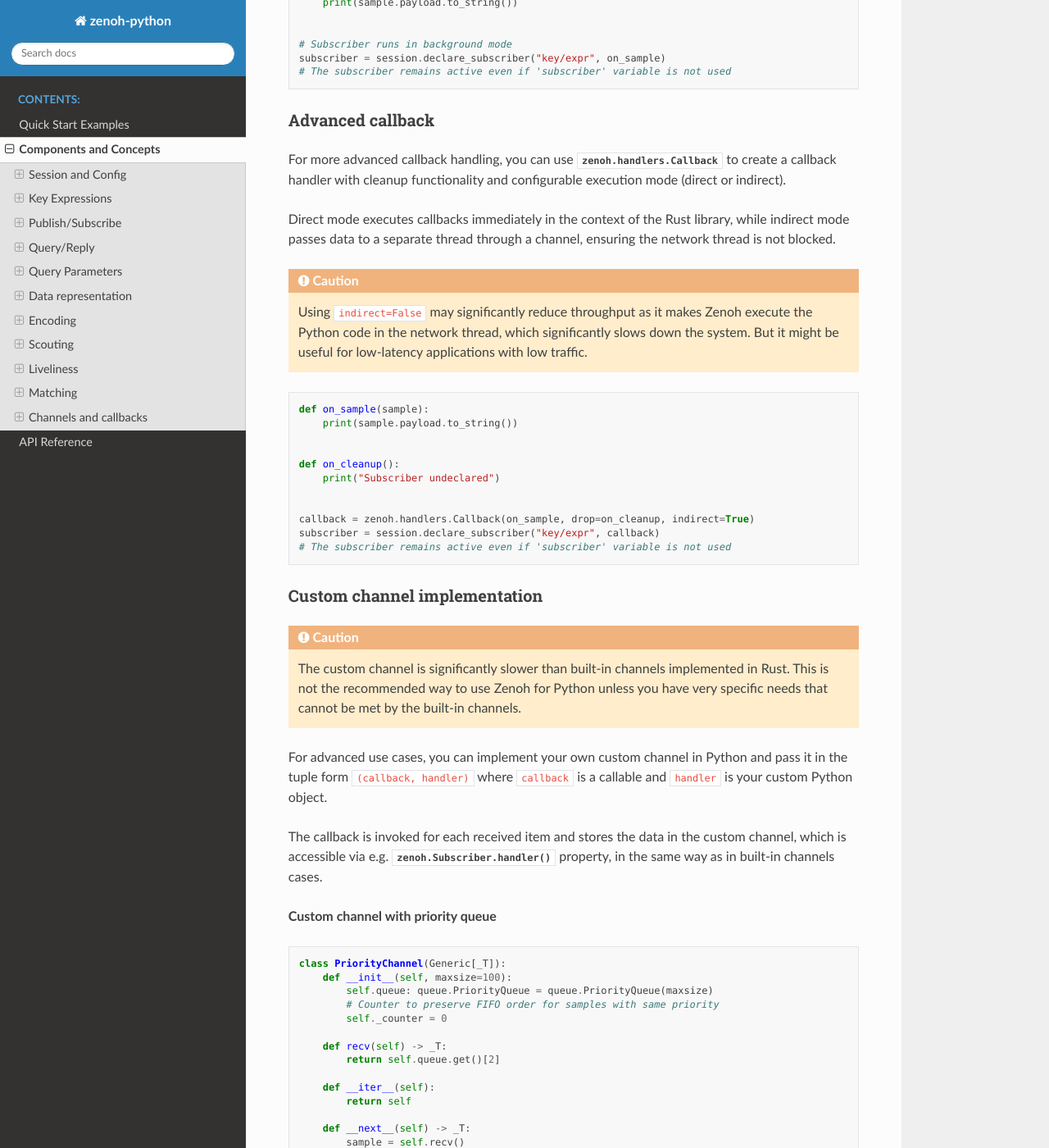
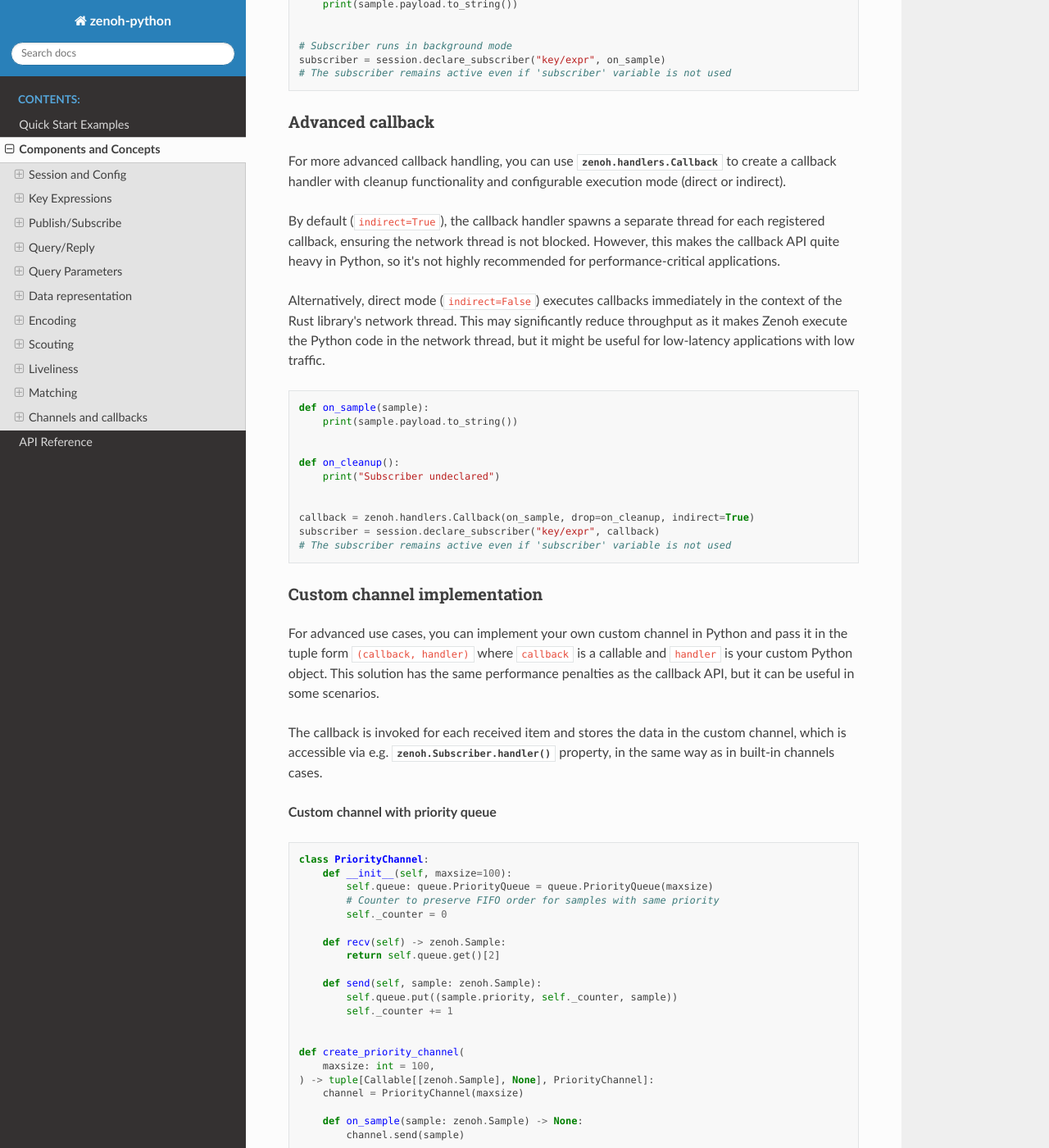
Before and after one commit to eclipse-zenoh/zenoh-python, a Sphinx documentation site: the page built from docs/concepts.rst, in a window 1280 px wide and 1400 px high, scrolled down 10935 px. Shown: the whole window at 82% size. Built offline with Sphinx 7.4.7 and the Read the Docs theme 3.1.0, drawn with Linux system fonts in a browser that asks for light colours; some of the changed text lies outside the part shown.

Commit message:
channel doc and example simplified

```diff
--- a/docs/concepts.rst
+++ b/docs/concepts.rst
@@ -32,7 +32,7 @@
 .. important::
 
    The recommended way to create a session is using a context manager (``with`` statement).
-   If a session is not explicitly closed or managed with a context manager, on exit, object
+   If a session is not explicitly closed or managed with a context manager, on exit object
    finalizers may be called when the library thread has already been killed, which can
    cause the script to hang.
 
@@ -74,12 +74,12 @@
 - ``robot/**`` matches ``robot/sensor/temp``, ``robot/actuator/motor``, ``robot/status``, etc.
 
 The :class:`zenoh.KeyExpr` class provides validation and operations on key
-expressions. The `KeyExpr` constructor validates the syntax of the provided string
-and raises a :class:`zenoh.ZError` exception if the syntax is invalid (e.g., it contains spaces, other illegal characters, or has empty chunks like `foo//bar` or `/foo`).
+expressions. The :class:`zenoh.KeyExpr` constructor validates the syntax of the provided string
+and raises a :class:`zenoh.ZError` exception if the syntax is invalid (e.g., it contains spaces, other illegal characters, or has empty chunks like ``foo//bar`` or ``/foo``).
 
-The `KeyExpr` constructor raises an exception for key expressions that are valid but not in
+The :class:`zenoh.KeyExpr` constructor raises an exception for key expressions that are valid but not in
 `canonical form <https://github.com/eclipse-zenoh/roadmap/blob/main/rfcs/ALL/Key%20Expressions.md#canon-forms>`_.
-For example, ``robot/sensor/**/*`` is valid but its canonical form is ``robot/sensor/*/**``.
+For example, ``robot/sensor/**/*`` is valid, but its canonical form is ``robot/sensor/*/**``.
 The :meth:`zenoh.KeyExpr.autocanonize` method can accept such key expressions and
 convert them to their canonical form.
 
@@ -482,14 +482,15 @@
 to create a callback handler with cleanup functionality and
 configurable execution mode (direct or indirect).
 
-Direct mode executes callbacks immediately in the context of the Rust library,
-while indirect mode passes data to a separate thread through a channel,
-ensuring the network thread is not blocked.
+By default (``indirect=True``), the callback handler spawns a separate thread for
+each registered callback, ensuring the network thread is not blocked. However, this
+makes the callback API quite heavy in Python, so it's not highly recommended for
+performance-critical applications.
 
-.. caution::
-   Using ``indirect=False`` may significantly reduce throughput as it makes Zenoh
-   execute the Python code in the network thread, which significantly slows down
-   the system. But it might be useful for low-latency applications with low traffic.
+Alternatively, direct mode (``indirect=False``) executes callbacks immediately in
+the context of the Rust library's network thread. This may significantly reduce
+throughput as it makes Zenoh execute the Python code in the network thread,
+but it might be useful for low-latency applications with low traffic.
 
 .. literalinclude:: examples/callback_advanced.py
    :language: python
@@ -500,14 +501,10 @@
 Custom channel implementation
 ~~~~~~~~~~~~~~~~~~~~~~~~~~~~~
 
-.. caution::
-   The custom channel is significantly slower than built-in channels implemented in Rust.
-   This is not the recommended way to use Zenoh for Python unless you have very specific
-   needs that cannot be met by the built-in channels.
-
 For advanced use cases, you can implement your own custom channel in Python and pass
 it in the tuple form ``(callback, handler)`` where ``callback`` is a callable and ``handler``
-is your custom Python object.
+is your custom Python object. This solution has the same performance penalties as the
+callback API, but it can be useful in some scenarios.
 
 The callback is invoked for each received item and stores the data in the custom channel,
 which is accessible via e.g. :meth:`zenoh.Subscriber.handler` property, in the same way
--- a/docs/examples/custom_channel.py
+++ b/docs/examples/custom_channel.py
@@ -19,9 +19,6 @@
 
 import zenoh
 
-_T = TypeVar("_T")
-
-
 # Test support: send data in background
 def send_data():
     time.sleep(3)
@@ -33,42 +30,27 @@
 
 
 # [custom_channel]
-class PriorityChannel(Generic[_T]):
+class PriorityChannel:
     def __init__(self, maxsize=100):
         self.queue: queue.PriorityQueue = queue.PriorityQueue(maxsize)
         # Counter to preserve FIFO order for samples with same priority
         self._counter = 0
 
-    def recv(self) -> _T:
+    def recv(self) -> zenoh.Sample:
         return self.queue.get()[2]
 
-    def __iter__(self):
-        return self
-
-    def __next__(self) -> _T:
-        sample = self.recv()
-        if sample is None:
-            raise StopIteration
-        return sample
-
-    def put(self, priority: zenoh.Priority, sample: _T):
-        """Called by the callback to store samples"""
-        self.queue.put((priority, self._counter, sample))
+    def send(self, sample: zenoh.Sample):
+        self.queue.put((sample.priority, self._counter, sample))
         self._counter += 1
-
-    def count(self) -> int:
-        """Return number of stored samples"""
-        return self.queue.qsize()
 
 
 def create_priority_channel(
     maxsize: int = 100,
-) -> tuple[Callable[[zenoh.Sample], None], PriorityChannel[zenoh.Sample]]:
-    """Factory function that returns (callback, handler) pair"""
-    channel: PriorityChannel[zenoh.Sample] = PriorityChannel(maxsize)
+) -> tuple[Callable[[zenoh.Sample], None], PriorityChannel]:
+    channel = PriorityChannel(maxsize)
 
     def on_sample(sample: zenoh.Sample) -> None:
-        channel.put(sample.priority, sample)
+        channel.send(sample)
 
     return (on_sample, channel)
 
@@ -77,14 +59,10 @@
 
 # [custom_channel_usage]
 with zenoh.open(zenoh.Config()) as session:
+    channel = PriorityChannel(maxsize=50)
     subscriber = session.declare_subscriber(
-        "key/expression", create_priority_channel(maxsize=50)
+        "key/expression", (channel.send, channel)
     )
     sample = subscriber.handler.recv()
     print(f">> Received: {sample.payload.to_string()}")
-    # Access to custom channel methods via handler
-    print(f">> Samples currently stored in channel: {subscriber.handler.count()}")
     # [custom_channel_usage]
-    # We consumed 1 sample so should have 1 remaining
-    time.sleep(1)  # Wait to ensure all samples are sent
-    assert subscriber.handler.count() == 1
```
